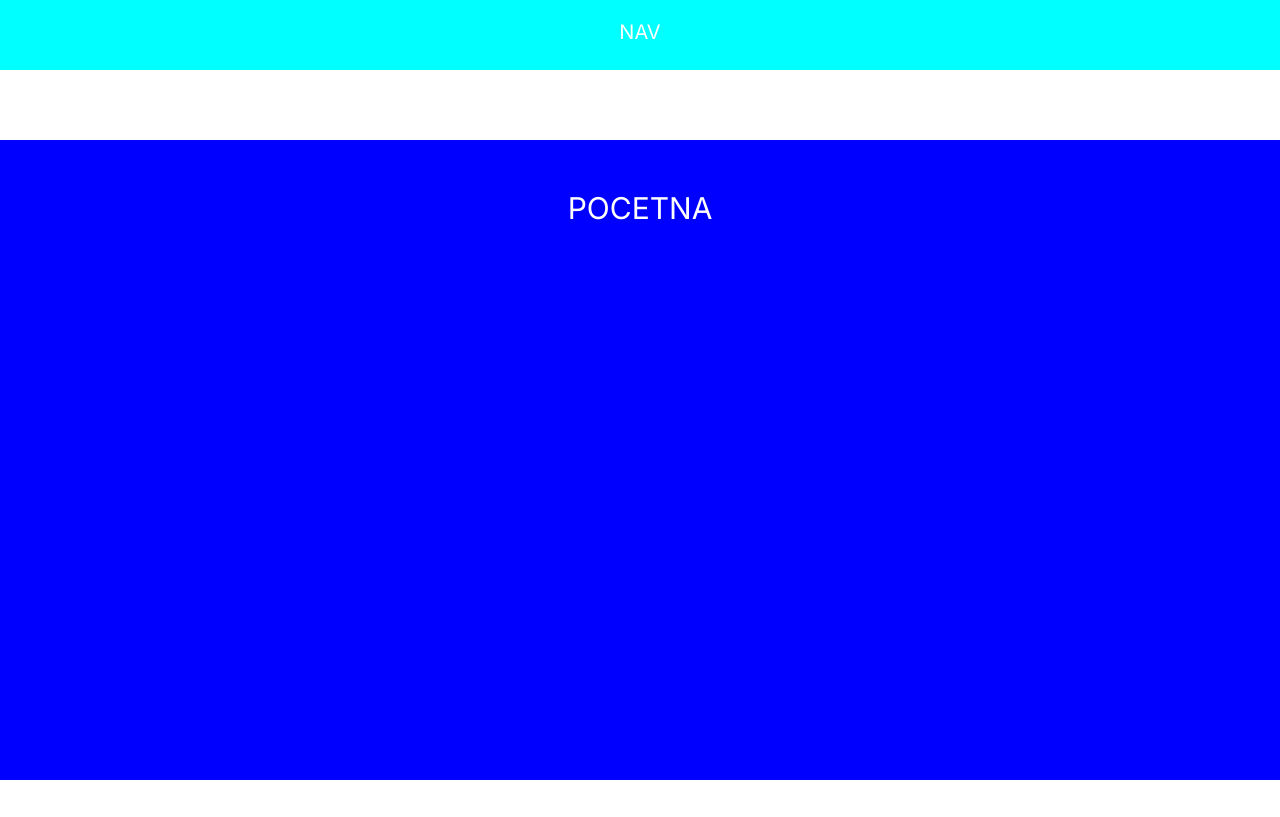
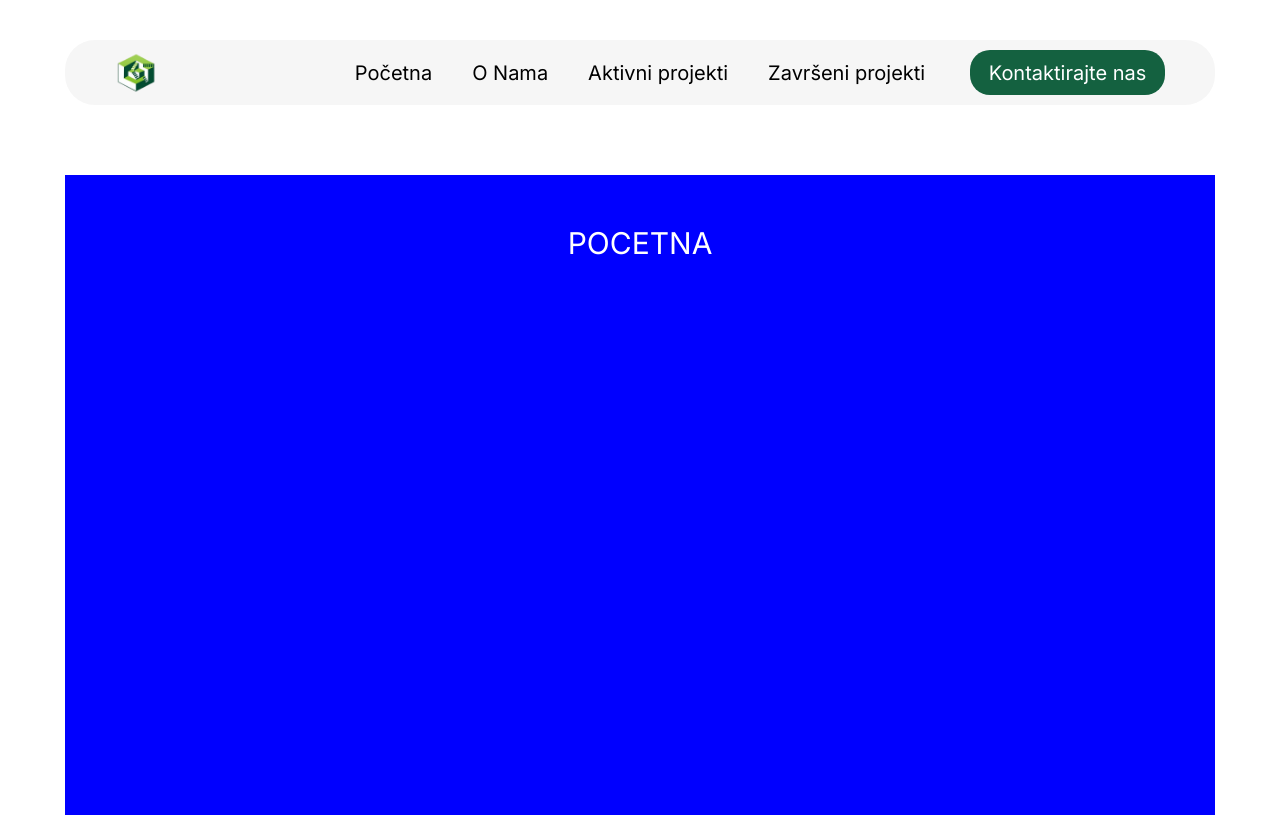
Before and after one commit to hujdurvedad/vlasic-gradnja-web, a plain HTML site: page index.html in a window 1280 px wide. Shown: the top 817 px of the page. Drawn offline with Linux system fonts and the light colour scheme.

Commit message:
nav finished

```diff
--- a/aktivni-projekti/styles.css
+++ b/aktivni-projekti/styles.css
@@ -1,5 +1,5 @@
 .aktivni-projekti {
-    width: 100vw;
+    width: 100%;
     height: 80vh;
     background-color: green;
     text-align: center;
--- a/index.html
+++ b/index.html
@@ -29,17 +29,36 @@
 </head>
 
 <body>
-    <div class="nav">NAV</div>
+    <div class="nav">
+        <div class="logo-container">
+            <a href="index.html">
+                <img src="./sources/icons/logo-no-text.png" alt="logo" class="nav-logo">
+            </a>
+        </div>
 
-    <section class="pocetna">POCETNA</section>
+        <div class="nav-container">
+            <a href="#pocetna" class="nav-link">Početna</a>
+            <a href="#o-nama" class="nav-link">O Nama</a>
+            <a href="#aktivni-projekti" class="nav-link">Aktivni projekti</a>
+            <a href="#zavrseni-projekti" class="nav-link">Završeni projekti</a>
+        </div>
 
-    <section class="o-nama">O NAMA</section>
+        <div class="button-container">
+            <a href="#kontakt">
+                <button class="nav-button">Kontaktirajte nas</button>
+            </a>
+        </div>
+    </div>
 
-    <section class="aktivni-projekti">AKTIVNI PROJEKTI</section>
+    <section class="pocetna" id="pocetna">POCETNA</section>
+
+    <section class="o-nama" id="o-nama">O NAMA</section>
+
+    <section class="aktivni-projekti" id="aktivni-projekti">AKTIVNI PROJEKTI</section>
 
     <section class="usluge">USLUGE</section>
 
-    <section class="zavrseni-projekti">ZAVRSENI-PROJEKTI</section>
+    <section class="zavrseni-projekti" id="zavrseni-projekti">ZAVRSENI-PROJEKTI</section>
 
     <section class="partneri">
         <h1 class="heading">Ponosni partneri</h1>
@@ -65,7 +84,7 @@
         </div>
     </section>
 
-    <section class="kontakt">KONTAKT</section>
+    <section class="kontakt" id="kontakt">KONTAKT</section>
 
     <section class="footer">
         <div class="footer-parent">
@@ -97,11 +116,11 @@
                 <div class="links">
                     <h4>Brzi linkovi</h4>
                     <div>
-                        <a href="../pocetna/index.html">Početna</a>
-                        <a href="../o-nama/index.html">O nama</a>
-                        <a href="../aktuelni-projekti/index.html">Aktivni projekti</a>
-                        <a href="../zavrseni-projekti/index.html">Završeni projekti</a>
-                        <a href="../kontakt/index.html">Kontakt</a>
+                        <a href="#pocetna">Početna</a>
+                        <a href="#o-nama">O nama</a>
+                        <a href="#aktivni-projekti">Aktivni projekti</a>
+                        <a href="#zavrseni-projekti">Završeni projekti</a>
+                        <a href="#kontakt">Kontakt</a>
                     </div>
                 </div>
                 <div class="contact">
@@ -129,6 +148,7 @@
         </div>
     </section>
 
+    <script src="./nav/script.js"></script>
     <script src="./partneri/script.js"></script>
 </body>
 
--- a/kontakt/styles.css
+++ b/kontakt/styles.css
@@ -1,5 +1,5 @@
 .kontakt {
-    width: 100vw;
+    width: 100%;
     height: 80vh;
     background-color: brown;
     text-align: center;
--- a/nav/styles.css
+++ b/nav/styles.css
@@ -1,9 +1,60 @@
 .nav {
-    width: 100vw;
-    height: 70px;
-    background-color: cyan;
-    text-align: center;
-    color: white;
-    padding-top: 20px;
+    height: 65px;
+    width: 100%;
+    display: flex;
+    align-items: center;
+    justify-content: space-between;
+    background-color: #f6f6f6;
+    padding: 10px 50px;
+    border-radius: 30px;
+}
+
+.logo-container {
+    height: 100%;
+    width: 195px;
+}
+
+.nav-logo {
+    height: 100%;
+}
+
+.nav-container {
+    height: 100%;
+    display: flex;
+    align-items: center;
+    justify-content: center;
+    gap: 40px;
+}
+
+.nav-link {
+    color: black;
     font-size: 20px;
 }
+
+.nav-link:hover {
+    color: #9BCD48;
+}
+
+.button-container {
+    height: 100%;
+    display: flex;
+    justify-content: end;
+}
+
+.nav-button {
+    height: 100%;
+    width: 195px;
+    background-color: #146140;
+    padding: 12px, 25px, 12px, 25px;
+    border-radius: 20px;
+    color: white;
+    font-size: 20px;
+    cursor: pointer;
+    border: transparent 3px solid;
+}
+
+.nav-button:hover {
+    border: #146140 solid 3px;
+    background-color: transparent;
+    color: #146140;
+}
--- a/o-nama/styles.css
+++ b/o-nama/styles.css
@@ -1,5 +1,5 @@
 .o-nama {
-    width: 100vw;
+    width: 100%;
     height: 80vh;
     background-color: red;
     text-align: center;
--- a/pocetna/styles.css
+++ b/pocetna/styles.css
@@ -1,5 +1,5 @@
 .pocetna {
-    width: 100vw;
+    width: 100%;
     height: 80vh;
     background-color: blue;
     text-align: center;
--- a/styles.css
+++ b/styles.css
@@ -10,6 +10,7 @@ body {
     flex-direction: column;
     align-items: center;
     gap: 70px;
+    padding: 40px 65px 0 65px;
 }
 
 * {
@@ -17,10 +18,15 @@ body {
     padding: 0;
     box-sizing: border-box;
     font-family: "Inter";
+    transition: 0.3s;
 }
 
 a {
     text-decoration: none;
+}
+
+button {
+    border: none;
 }
 
 ::-webkit-scrollbar {
@@ -29,6 +35,6 @@ a {
 }
 
 ::-webkit-scrollbar-thumb {
-    background-color: #064C32;
+    background-color: #146140;
     border-radius: 10000px;
 }
--- a/usluge/styles.css
+++ b/usluge/styles.css
@@ -1,5 +1,5 @@
 .usluge {
-    width: 100vw;
+    width: 100%;
     height: 50vh;
     background-color: yellow;
     text-align: center;
--- a/zavrseni-projekti/styles.css
+++ b/zavrseni-projekti/styles.css
@@ -1,5 +1,5 @@
 .zavrseni-projekti {
-    width: 100vw;
+    width: 100%;
     height: 80vh;
     background-color: purple;
     text-align: center;
```
Also changed, not shown: nav/script.js (added).
